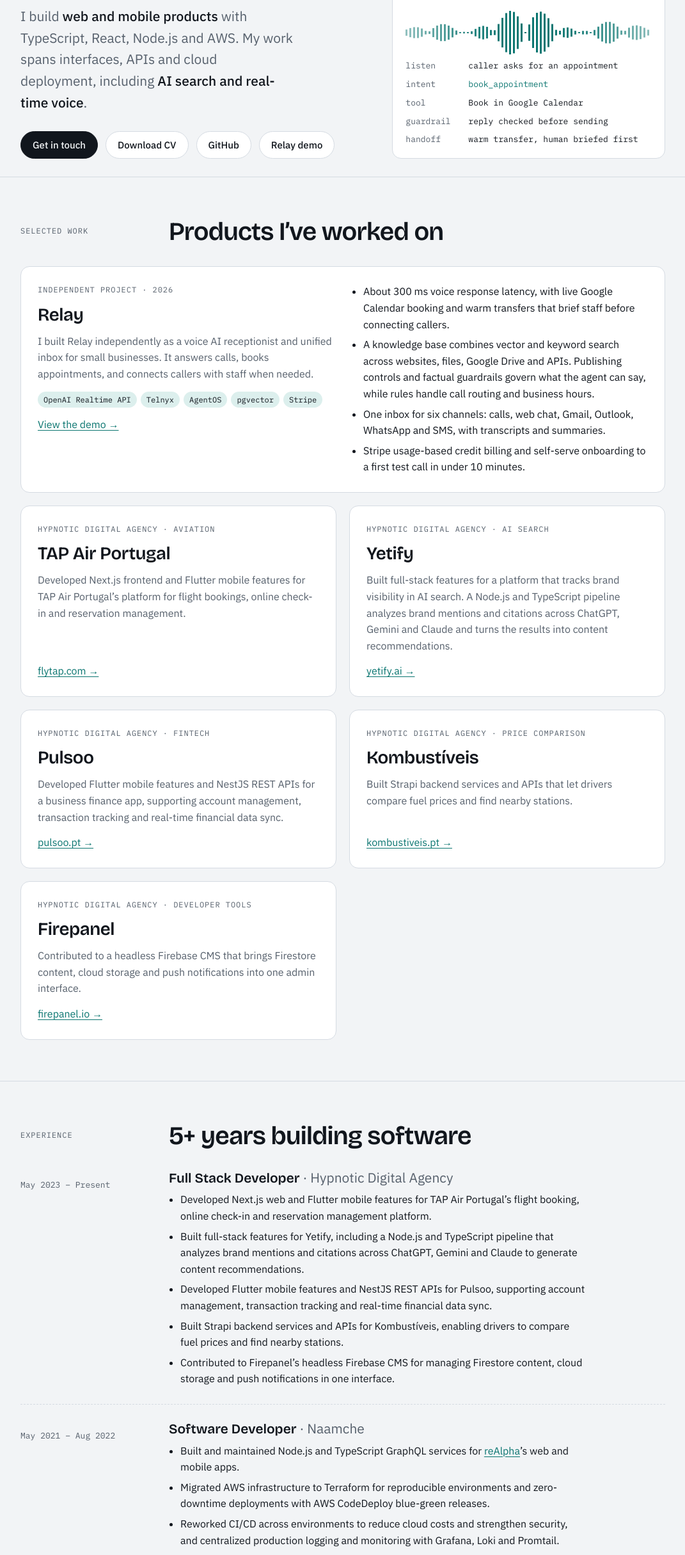
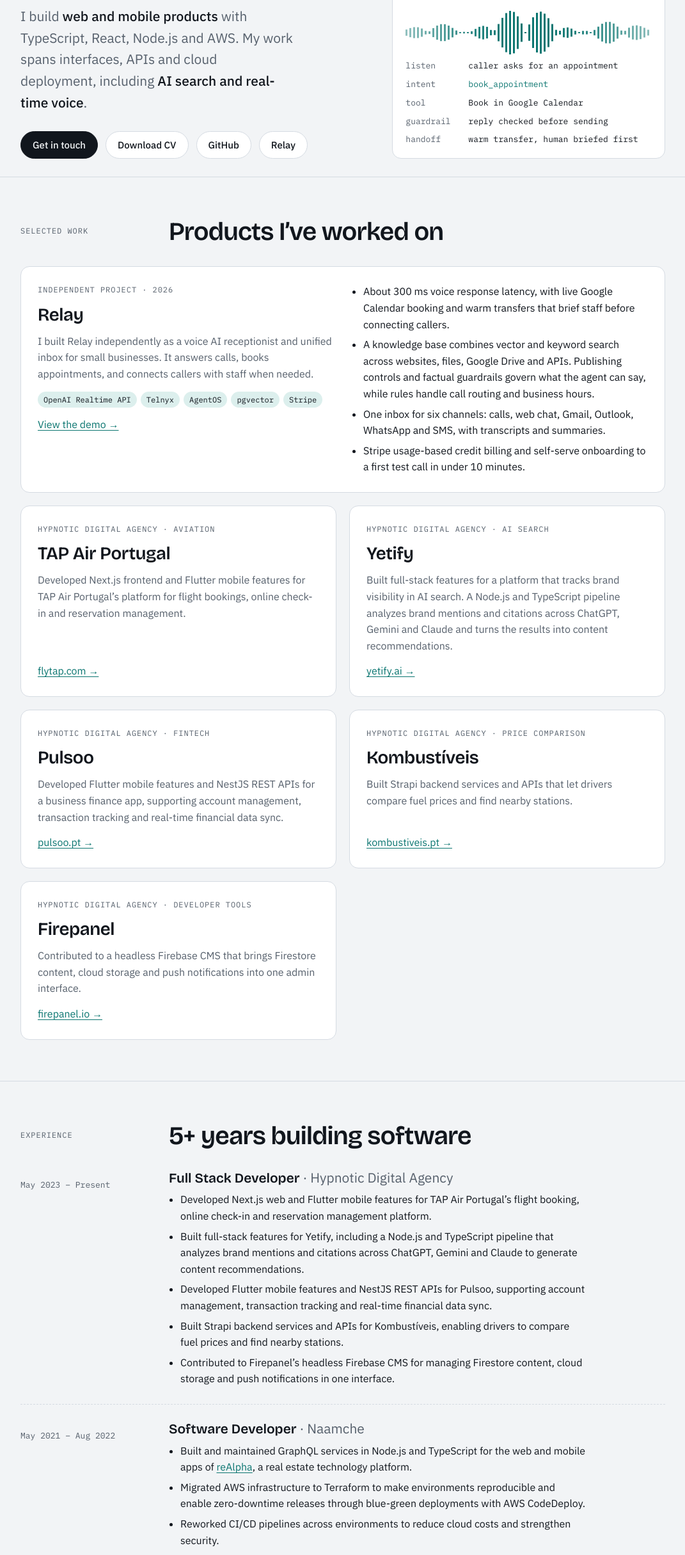
Before and after one commit to reeyazghimire8/reeyazghimire8.github.io, a plain HTML site: page index.html in a window 1280 px wide. Shown: the part 367-2797 px from the top of the page at 64% size, without its empty margins (104-1175 px from the left). Drawn offline with nearby package versions, Linux system fonts and the light colour scheme.

Commit message:
Expand experience entries and simplify Relay links

```diff
--- a/index.html
+++ b/index.html
@@ -625,7 +625,7 @@
           <a class="btn primary" href="#contact">Get in touch</a>
           <a class="btn" href="Reeyaz_Ghimire_CV.pdf" download>Download CV</a>
           <a class="btn" href="https://github.com/reeyazghimire8/" target="_blank" rel="noopener">GitHub</a>
-          <a class="btn" href="https://d19lnm6v45gal6.cloudfront.net/" target="_blank" rel="noopener">Relay demo</a>
+          <a class="btn" href="https://d19lnm6v45gal6.cloudfront.net/" target="_blank" rel="noopener">Relay</a>
         </div>
       </div>
       <aside class="trace" aria-label="How a Relay call flows">
@@ -748,12 +748,13 @@
           <div>
             <h3>Software Developer <span>· Naamche</span></h3>
             <ul>
-              <li>Built and maintained Node.js and TypeScript GraphQL services for
-                <a href="https://www.realpha.com/" target="_blank" rel="noopener">reAlpha</a>’s web and mobile apps.</li>
-              <li>Migrated AWS infrastructure to Terraform for reproducible environments and zero-downtime deployments
-                with AWS CodeDeploy blue-green releases.</li>
-              <li>Reworked CI/CD across environments to reduce cloud costs and strengthen security, and centralized
-                production logging and monitoring with Grafana, Loki and Promtail.</li>
+              <li>Built and maintained GraphQL services in Node.js and TypeScript for the web and mobile apps of
+                <a href="https://www.realpha.com/" target="_blank" rel="noopener">reAlpha</a>, a real estate technology
+                platform.</li>
+              <li>Migrated AWS infrastructure to Terraform to make environments reproducible and enable zero-downtime
+                releases through blue-green deployments with AWS CodeDeploy.</li>
+              <li>Reworked CI/CD pipelines across environments to reduce cloud costs and strengthen security.</li>
+              <li>Centralized production logging and monitoring with Grafana, Loki and Promtail.</li>
             </ul>
           </div>
         </div>
@@ -762,8 +763,10 @@
           <div>
             <h3>Software Developer <span>· SmartLab</span></h3>
             <ul>
-              <li>Owned vehicle tracking end to end, from an event-driven backend using Pub/Sub and WebSockets to live
-                GPS monitoring in the Flutter app.</li>
+              <li>Owned vehicle tracking end to end and built an event-driven backend that processed GPS updates with
+                Pub/Sub and streamed vehicle positions over WebSockets.</li>
+              <li>Integrated live GPS monitoring into the Flutter mobile app so users could see vehicle positions update
+                in real time.</li>
             </ul>
           </div>
         </div>
@@ -833,8 +836,8 @@
             class="label">CV · PDF</span></div>
         <div class="row"><a class="v" href="https://github.com/reeyazghimire8/" target="_blank"
             rel="noopener">github.com/reeyazghimire8</a><span class="label">GitHub</span></div>
-        <div class="row"><a class="v" href="https://d19lnm6v45gal6.cloudfront.net/" target="_blank" rel="noopener">Relay
-            demo</a><span class="label">Project</span></div>
+        <div class="row"><a class="v" href="https://d19lnm6v45gal6.cloudfront.net/" target="_blank"
+            rel="noopener">Relay</a><span class="label">Project</span></div>
       </div>
     </div>
   </section>
```
